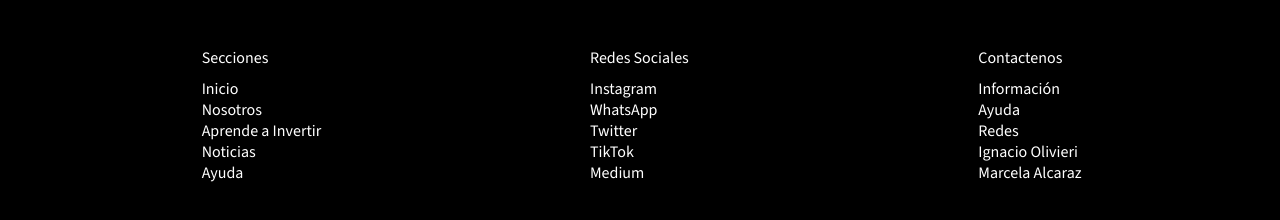
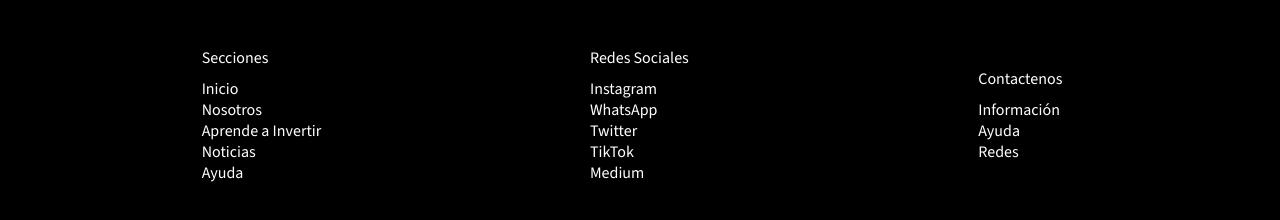
Before and after one commit to Pitt96/Smart_Money_Terminado, a plain HTML site: page index.html in a window 1280 px wide. Shown: the part 4983-5203 px from the top of the page. Drawn offline with nearby package versions, Linux system fonts and the light colour scheme; some packages are replaced by stand-ins of ours; a script that the page names is missing.

Commit message:
Modificacion 2- quitar nombres

```diff
--- a/index.html
+++ b/index.html
@@ -355,8 +355,7 @@
                     <li><a href="mailto:info@smartmoneyschool.io" target="_blank" class="eeesa">Información</a></li>
                     <li><a href="mailto:ayuda@smartmoneyschool.io" target="_blank" class="eeesa">Ayuda</a></li>
                     <li><a href="mailto:redes@smartmoneyschool.io" target="_blank" class="eeesa">Redes</a></li>
-                    <li><a href="mailto:ignacio.olivieri@smartmoneyschool.io" target="_blank" class="eeesa">Ignacio Olivieri</a></li>
-                    <li><a href="mailto:marcela.alcaraz@smartmoneyschool.io" target="_blank" class="eeesa">Marcela Alcaraz</a></li>
+
                 </ul>
             </div>
         </div>
```
